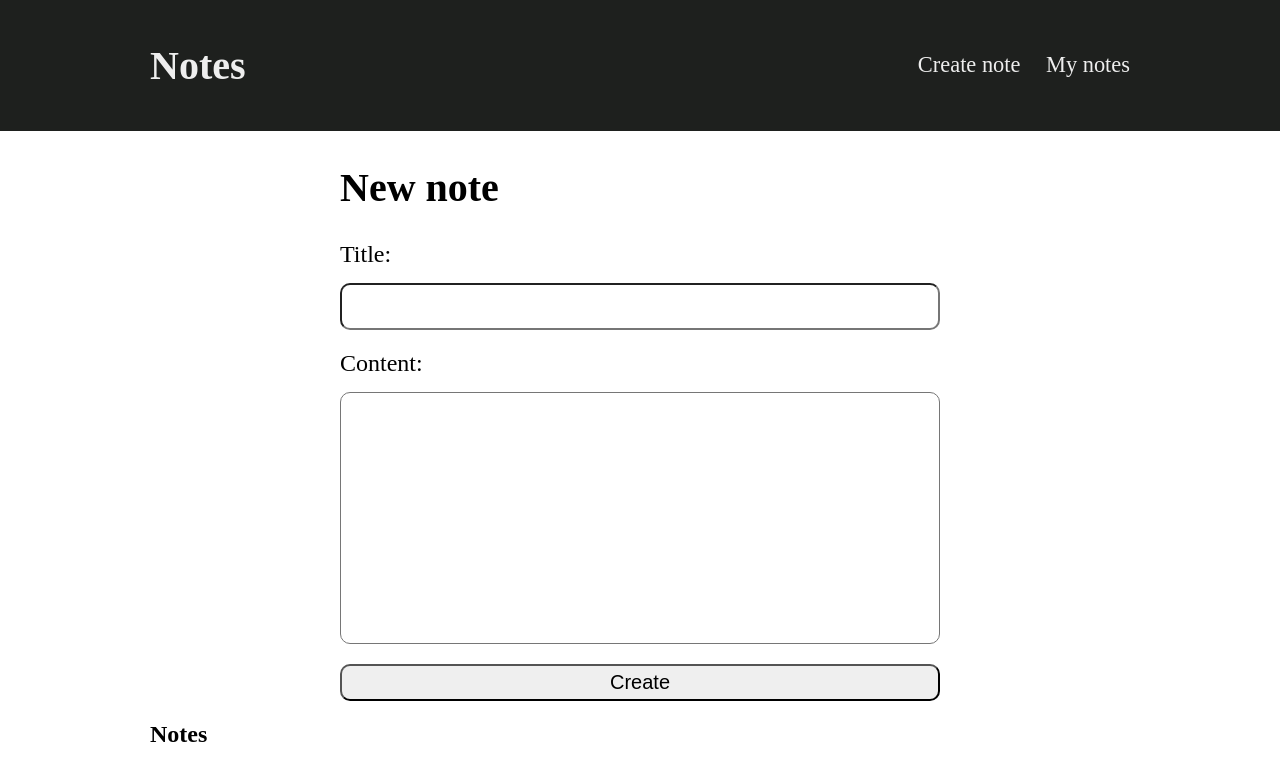
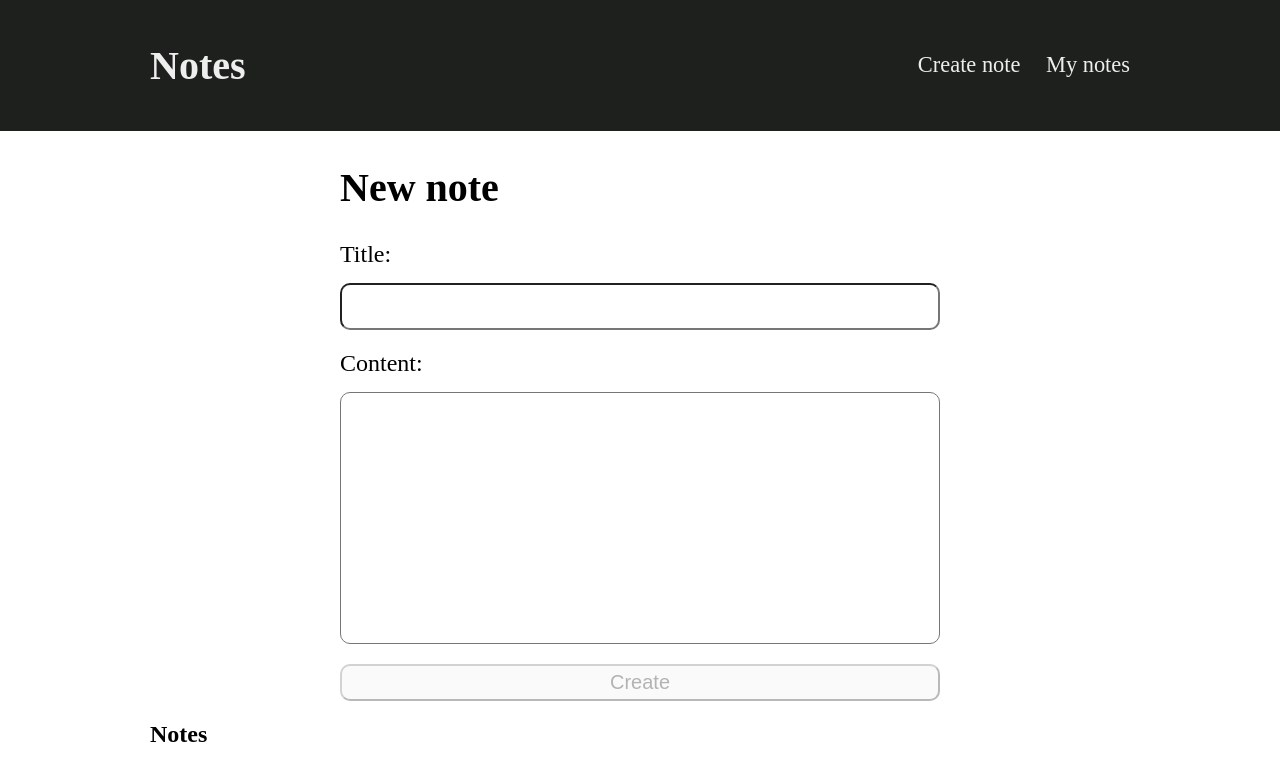
Before and after one commit to tadanama/react-notes-app, a React (Vite) app in the folder client/: page / in a window 1280 px wide. Shown: the top 776 px of the page. Built offline with nearby package versions, Linux system fonts and the light colour scheme; data requests are answered from the project's data file.

Commit message:
Disable the create button if both or one of the title and content is empty

```diff
--- a/client/src/features/notes/AddNotesForm.jsx
+++ b/client/src/features/notes/AddNotesForm.jsx
@@ -21,6 +21,9 @@ function AddNotesForm() {
 		setContent(value);
 	}
 
+	// Check if both title and content are filled in or not
+	const canCreate = Boolean(title) && Boolean(content);
+
 	return (
 		<>
 			<div className="form">
@@ -42,7 +45,7 @@ function AddNotesForm() {
 						value={content}
 						onChange={handleContentChange}
 					/>
-					<button>Create</button>
+					<button disabled={canCreate ? false : true}>Create</button>
 				</form>
 			</div>
 		</>
```
